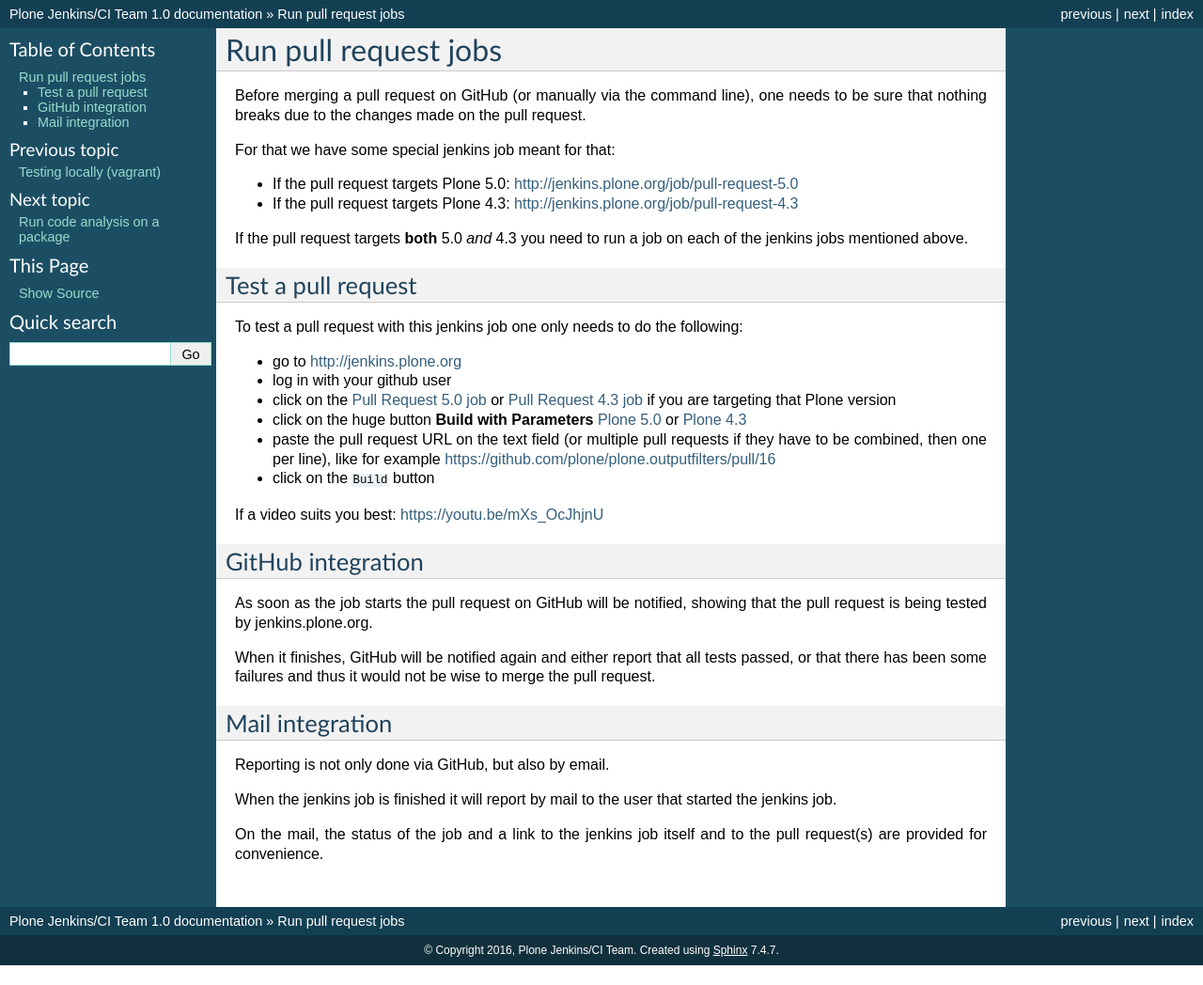
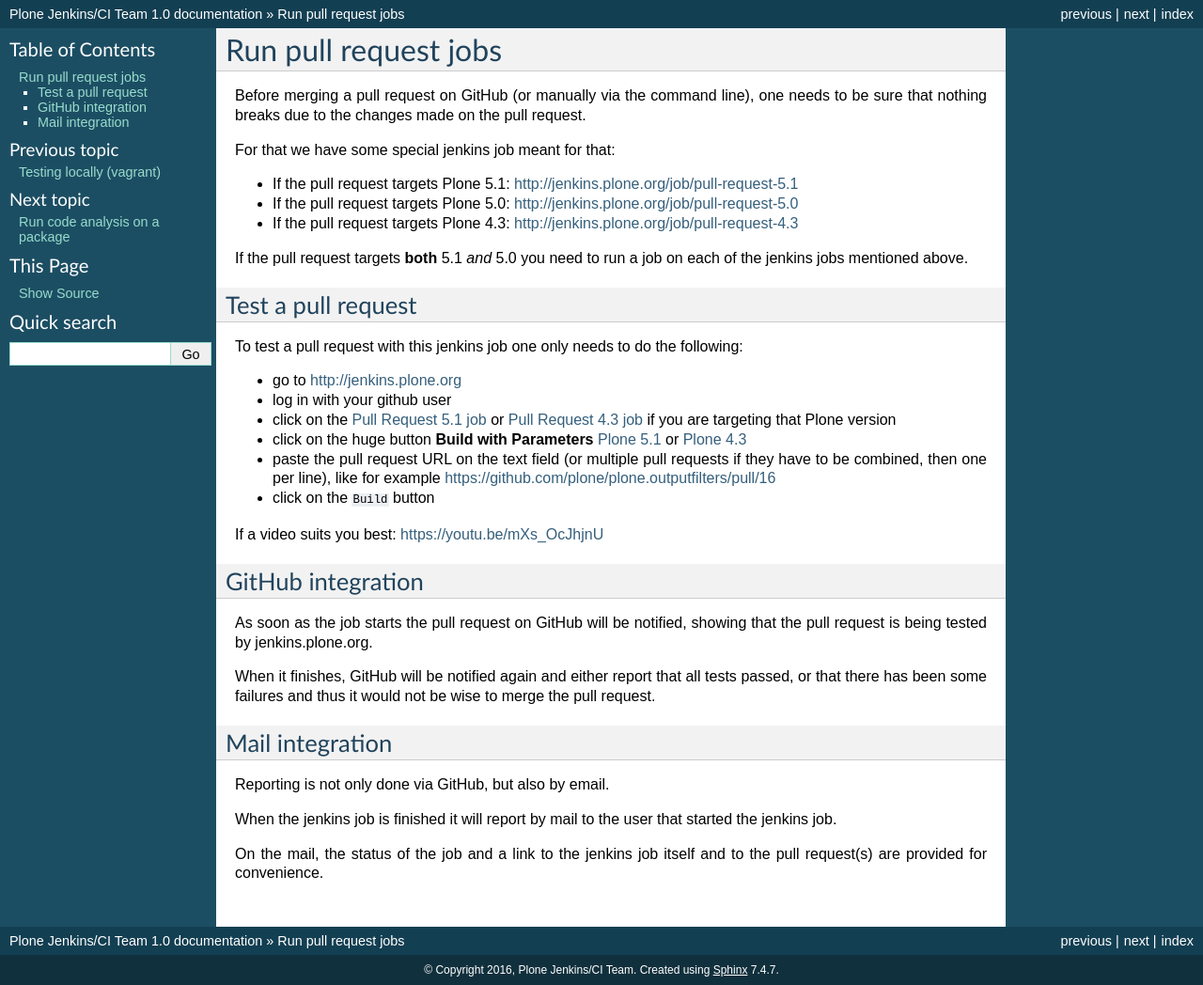
Before and after one commit to plone/jenkins.plone.org, a Sphinx documentation site: the page built from docs/source/run-pull-request-jobs.rst, in a window 1280 px wide. Shown: the whole page at 94% size. Built offline with Sphinx 7.4.7, drawn with Linux system fonts in a browser that asks for light colours; before the commit the page ends 1027 px from its top, so only the background shows below that.

Commit message:
Document pull request 5.1

```diff
--- a/docs/source/run-pull-request-jobs.rst
+++ b/docs/source/run-pull-request-jobs.rst
@@ -8,10 +8,11 @@
 
 For that we have some special jenkins job meant for that:
 
+- If the pull request targets Plone 5.1: http://jenkins.plone.org/job/pull-request-5.1
 - If the pull request targets Plone 5.0: http://jenkins.plone.org/job/pull-request-5.0
 - If the pull request targets Plone 4.3: http://jenkins.plone.org/job/pull-request-4.3
 
-If the pull request targets **both** 5.0 *and* 4.3 you need to run a job on each of the jenkins jobs mentioned above.
+If the pull request targets **both** 5.1 *and* 5.0 you need to run a job on each of the jenkins jobs mentioned above.
 
 Test a pull request
 ===================
@@ -19,10 +20,10 @@
 
 - go to http://jenkins.plone.org
 - log in with your github user
-- click on the `Pull Request 5.0 job <http://jenkins.plone.org/job/pull-request-5.0>`_
-  or `Pull Request 4.3 job <http://jenkins.plone.org/job/pull-request-4.3>`_ if you are targeting that Plone version
+- click on the `Pull Request 5.1 job <http://jenkins.plone.org/job/pull-request-5.1>`_
+  or `Pull Request 4.3 job <http://jenkins.plone.org/job/pull-request-5.0>`_ if you are targeting that Plone version
 - click on the huge button **Build with Parameters**
-  `Plone 5.0 <http://jenkins.plone.org/job/pull-request-5.0/build?delay=0sec>`_ or
+  `Plone 5.1 <http://jenkins.plone.org/job/pull-request-5.0/build?delay=0sec>`_ or
   `Plone 4.3 <http://jenkins.plone.org/job/pull-request-4.3/build?delay=0sec>`_
 - paste the pull request URL on the text field
   (or multiple pull requests if they have to be combined, then one per line),
```
